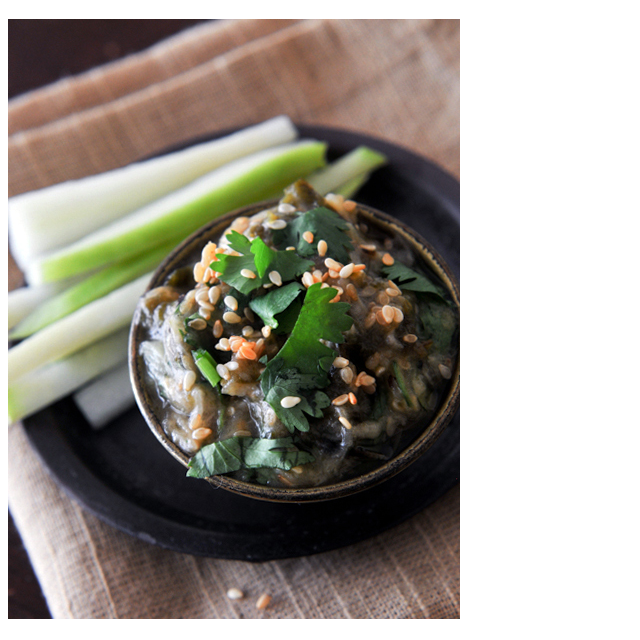
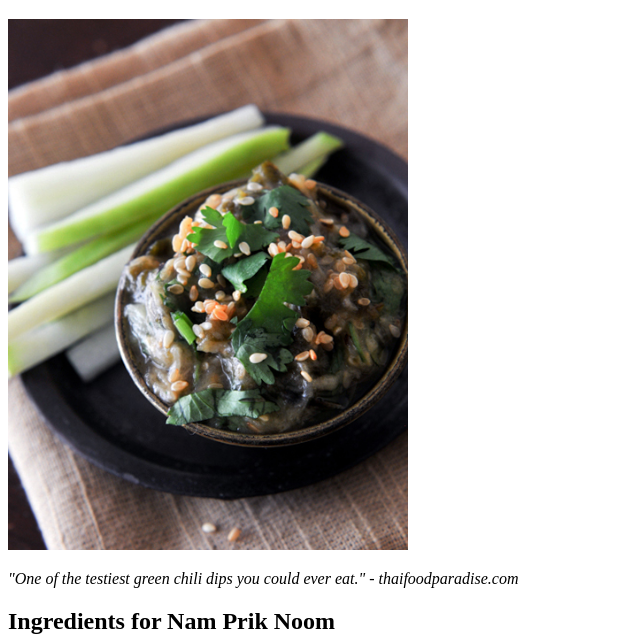
Before and after one commit to n1raphan/odin-recipes, a plain HTML site: page recipes/nam-prik-noom.html in a window 1280 px wide. Shown: the part 61-701 px from the top of the page, without its empty margins (0-640 px from the left). Drawn offline with Linux system fonts and the light colour scheme.

Commit message:
Resize images to h:auto w:400px

```diff
--- a/recipes/nam-prik-noom.html
+++ b/recipes/nam-prik-noom.html
@@ -4,6 +4,8 @@
     <head>
         <meta charset="UTF-8">
         <title>Nam Prik Noom</title>
+
+        <link rel="stylesheet" href="../styles.css">
     </head>
 
     <body>
--- a/styles.css
+++ b/styles.css
@@ -12,3 +12,8 @@
 .links {
     font-size: 25px;
 }
+
+img {
+    height: auto;
+    width: 400px;
+}
```
Also changed, not shown: recipes/pad-kra-pao.html (+2 -0 lines), recipes/yum-neua-yang.html (+2 -0 lines).
